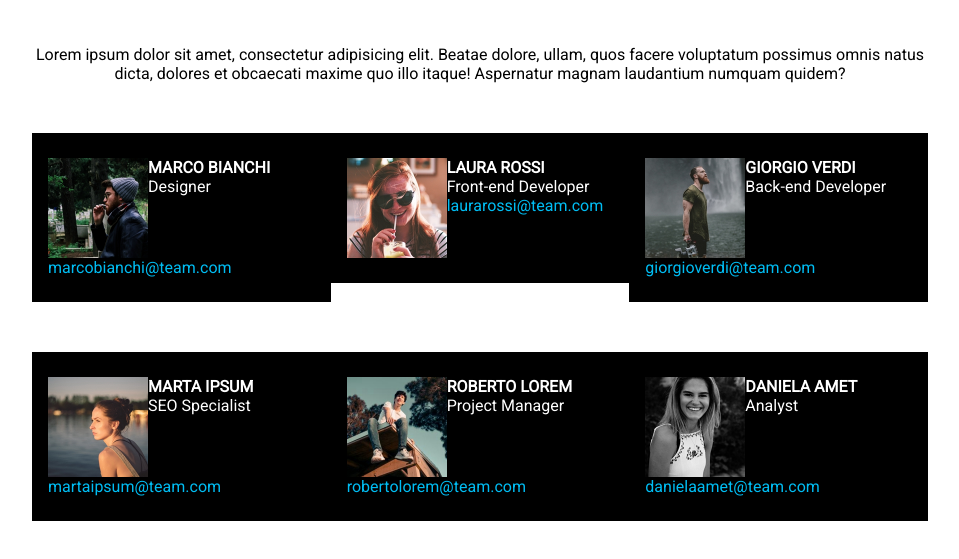
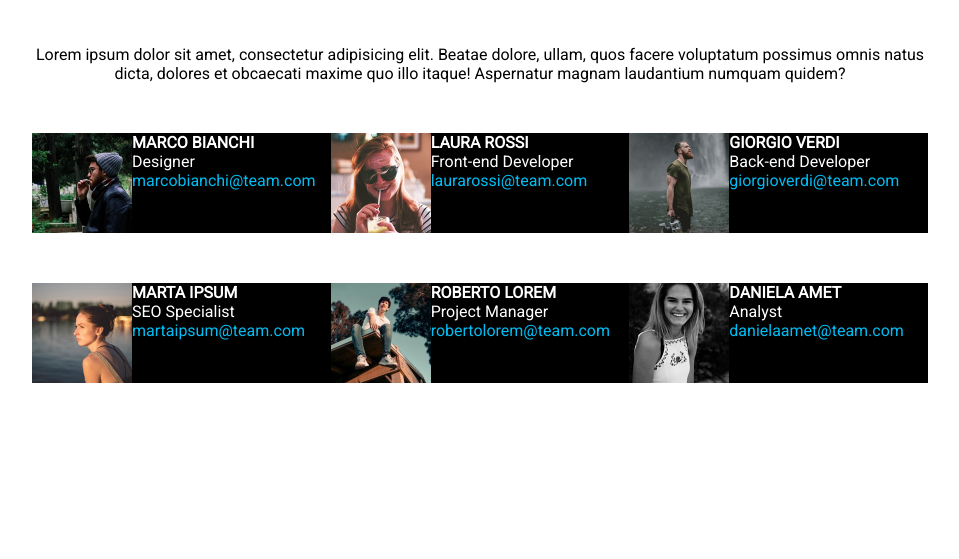
Before and after one commit to AlexandruConstantinBurlacu/html-css-float-cards, a plain HTML site: page index.html in a window 1280 px wide. Shown: the part 73-632 px from the top of the page, without its empty margins (160-1119 px from the left). Drawn offline with Linux system fonts and the light colour scheme.

Commit message:
modifica

```diff
--- a/style.css
+++ b/style.css
@@ -35,7 +35,6 @@ h1, section .center {
     float: left;
     width: calc(100% / 3);
     background-color: black;
-    padding: 25px 16px;
     margin-bottom: 50px;
 }
 
```
